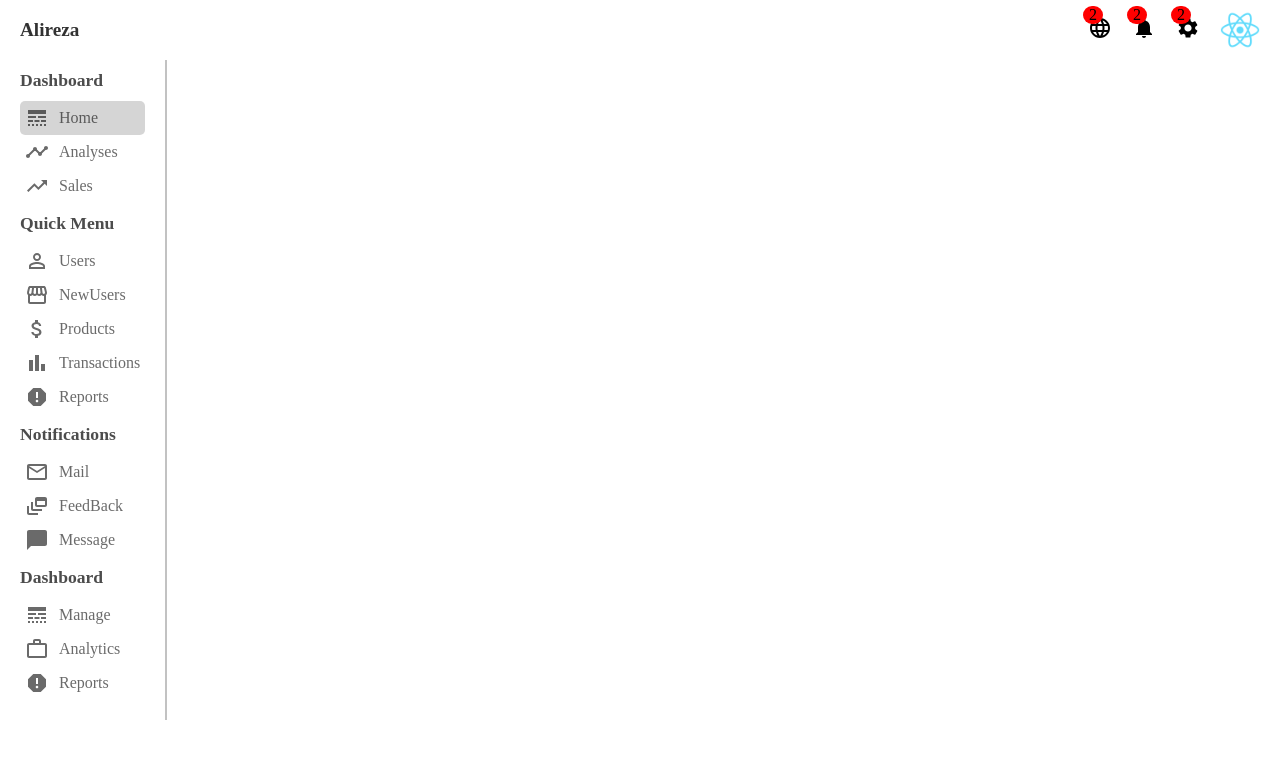
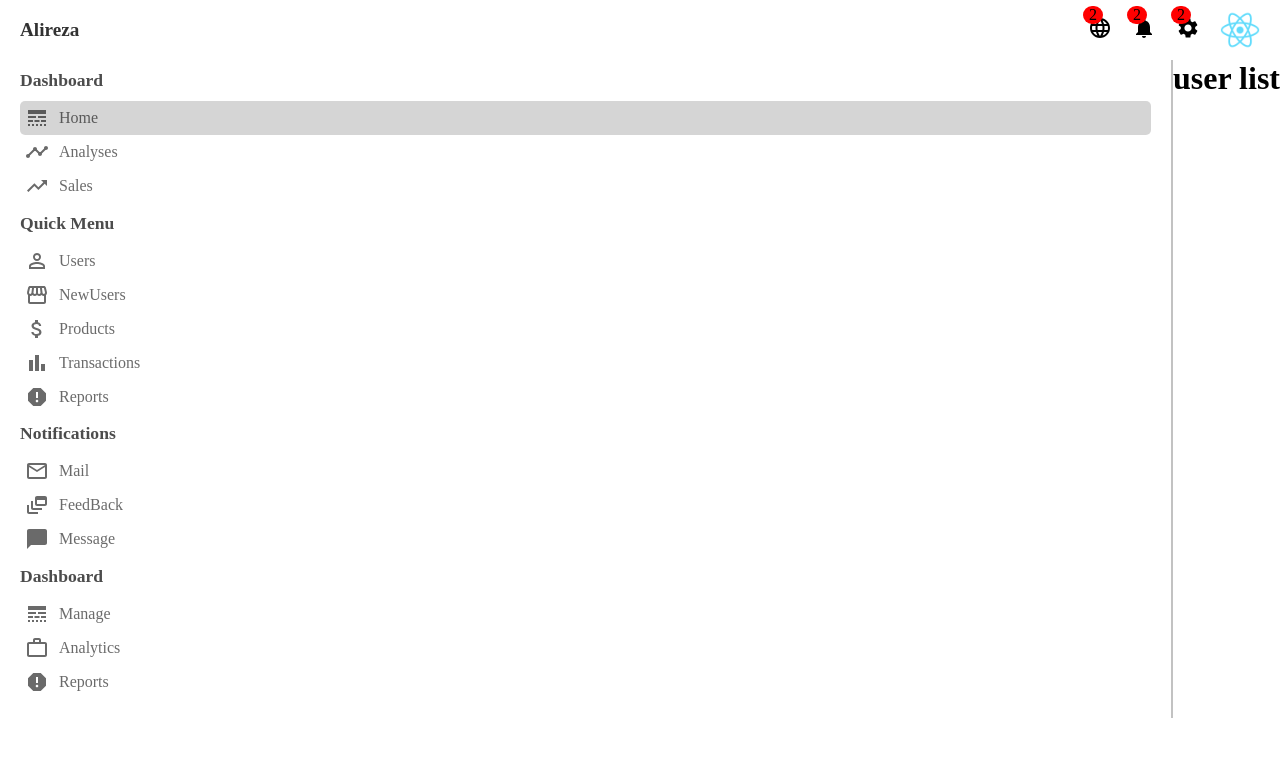
Before and after one commit to alirezatalebizadeh/dashboard-react, a React (Create React App) app: page /users in a window 1280 px wide. Shown: the top 758 px of the page. Built offline with nearby package versions, Linux system fonts and the light colour scheme.

Commit message:
convert link to spa link with react-router-dom

```diff
--- a/src/App.css
+++ b/src/App.css
@@ -7,3 +7,8 @@
 .container {
   display: flex;
 }
+
+.link {
+  text-decoration: none;
+  color: inherit;
+}
--- a/src/Components/SideBar/SideBar.css
+++ b/src/Components/SideBar/SideBar.css
@@ -1,15 +1,15 @@
 .sideBar {
   flex: 1;
-  position: fixed;
+  position: sticky;
   left: 0;
-  margin-top: 60px;
-  padding:10px 20px;
-  min-height: calc(100vh-60px);
+  bottom: 0;
+  max-height: calc(100vh - 60px);
+  padding: 10px 20px;
   border-right: 2px solid rgba(0, 0, 0, 0.24);
 }
 
 .sideBar__menu {
-  margin-bottom: 10px;
+  margin-bottom: 0.6rem;
 }
 .sidebar__title {
   margin-bottom: 10px;
--- a/src/Components/SideBar/SideBar.js
+++ b/src/Components/SideBar/SideBar.js
@@ -1,4 +1,5 @@
 import React from "react";
+import { Link } from "react-router-dom";
 import LineStyleIcon from "@mui/icons-material/LineStyle";
 import TimelineIcon from "@mui/icons-material/Timeline";
 import TrendingUpIcon from "@mui/icons-material/TrendingUp";
@@ -19,66 +20,96 @@ export default function SideBar() {
       <div className="sideBar__menu">
         <h3 className="sidebar__title">Dashboard</h3>
         <ul className="sidebar__list">
+          <Link className="link" to="/">
             <li className="SidebarList__item active">
               <LineStyleIcon className="sideBar__Icon" /> Home
             </li>
+          </Link>
+          <Link className="link">
             <li className="SidebarList__item">
               <TimelineIcon className="sideBar__Icon" /> Analyses
             </li>
+          </Link>
+          <Link className="link">
             <li className="SidebarList__item">
               <TrendingUpIcon className="sideBar__Icon" /> Sales
             </li>
+          </Link>
         </ul>
       </div>
 
       <div className="sideBar__menu">
         <h3 className="sidebar__title">Quick Menu</h3>
         <ul className="sidebar__list">
+          <Link to="/users" className="link">
             <li className="SidebarList__item">
               <PermIdentityIcon className="sideBar__Icon" /> Users
             </li>
+          </Link>
+
+          <Link to="/newUser" className="link">
             <li className="SidebarList__item">
               <StorefrontIcon className="sideBar__Icon" /> NewUsers
             </li>
+          </Link>
+
+          <Link to="/products" className="link">
             <li className="SidebarList__item">
               <AttachMoneyIcon className="sideBar__Icon" /> Products
             </li>
+          </Link>
+          <Link className="link">
             <li className="SidebarList__item">
               <BarChartIcon className="sideBar__Icon" /> Transactions
             </li>
+          </Link>
+          <Link className="link">
             <li className="SidebarList__item">
               <ReportIcon className="sideBar__Icon" /> Reports
             </li>
+          </Link>
         </ul>
       </div>
 
       <div className="sideBar__menu">
         <h3 className="sidebar__title">Notifications</h3>
         <ul className="sidebar__list">
+          <Link className="link">
             <li className="SidebarList__item">
               <MailOutlineIcon className="sideBar__Icon" /> Mail
             </li>
+          </Link>
+          <Link className="link">
             <li className="SidebarList__item">
               <DynamicFeedIcon className="sideBar__Icon" /> FeedBack
             </li>
+          </Link>
+          <Link className="link">
             <li className="SidebarList__item">
               <ChatBubbleIcon className="sideBar__Icon" /> Message
             </li>
+          </Link>
         </ul>
       </div>
 
       <div className="sideBar__menu">
         <h3 className="sidebar__title">Dashboard</h3>
         <ul className="sidebar__list">
+          <Link className="link">
             <li className="SidebarList__item">
               <LineStyleIcon className="sideBar__Icon" /> Manage
             </li>
+          </Link>
+          <Link className="link">
             <li className="SidebarList__item">
               <WorkOutlineIcon className="sideBar__Icon" /> Analytics
             </li>
+          </Link>
+          <Link className="link">
             <li className="SidebarList__item">
               <ReportIcon className="sideBar__Icon" /> Reports
             </li>
+          </Link>
         </ul>
       </div>
     </div>
--- a/src/Components/TopBar/TopBar.css
+++ b/src/Components/TopBar/TopBar.css
@@ -1,5 +1,5 @@
 .topBar {
-  position: fixed;
+  position: sticky;
   top: 0;
   background-color: #fff;
   width: 100vw;
```
Lines whose indentation alone changed are shown as unchanged.
